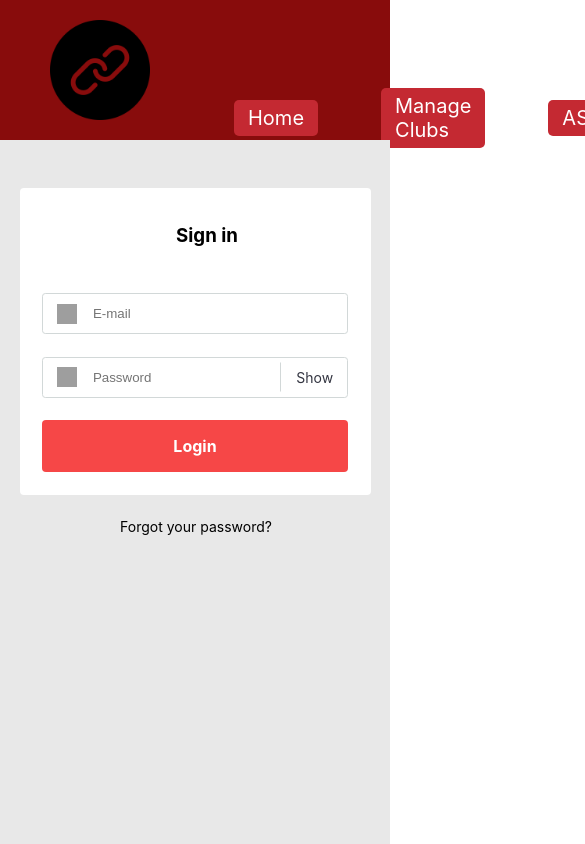
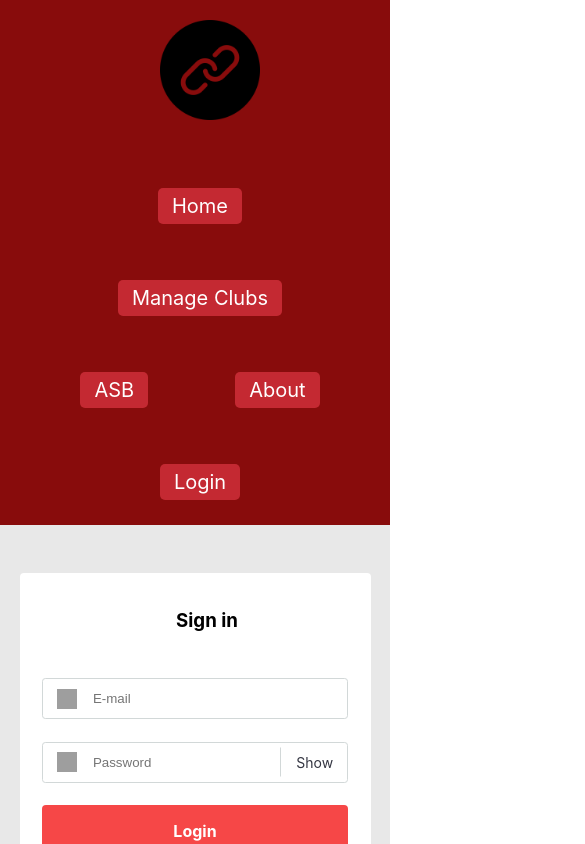
Before and after one commit to FieryXY/club-website, a React (Create React App) app: page /login in a window 390 px wide. Shown: the top 844 px of the page, 585 px wide, since content can reach past the window. Built offline with nearby package versions, Linux system fonts and the light colour scheme; grey boxes are pictures that could not be loaded.

Commit message:
Made Navbar CSS more flexible for other screen sizes

```diff
--- a/src/ClubService.js
+++ b/src/ClubService.js
@@ -1,19 +1,19 @@
-
 const development = true;
 const BackEndURL = "http://localhost:8080/";
 
-const doLogin = (userName, password) => {
+class ClubService {
+    doLogin(userName, password) {
         const Body = {
-        "email" : userName,
+            "username" : userName,
             "password" : password
         };
-    return fetch(BackEndURL + "api/auth/login", {
+        return fetch(BackEndURL + "login", {
             "headers":  {"Content-Type" : "application/json"},
             "method" : "POST",
             "mode" : "cors",
             "body" : JSON.stringify(Body)
         })
     }
-module.exports = {
-    doLogin,
-};
+}
+
+export default new ClubService();
--- a/src/Nav.css
+++ b/src/Nav.css
@@ -12,9 +12,10 @@
   }
 
   nav {
-    width: 100%;
+    width: max(100%, fit-content);
     padding: 20px;
-    height: 140px;
+    padding-bottom: 1px;
+    height: auto;
     background-color: rgb(136,12,12);
 
     display: block;
@@ -31,7 +32,7 @@
 
   .button {
     margin-top: 20px;
-    margin-left: 15px;
+    margin-left: 10px;
     padding: 6px;
     padding-left: 14px;
     padding-right: 14px;
@@ -41,15 +42,26 @@
     color: white;
     font-size: 20px;
     text-decoration: none;
-
-    float: right;
   }
 
   .nav-links {
-    width: 50%;
+    width: fit-content;
     display: flex;
-    float: right;
+    margin-left: auto;
+    margin-right: 0;
     justify-content: space-around;
     align-items: center;
+    flex-direction: row;
     list-style: none;
   }
+
+@media only screen and (max-width: 720px) {
+  nav {
+    display: flex;
+    flex-direction: row;
+    flex-wrap: wrap;
+  }
+  .nav-links {
+    flex-wrap: wrap;
+  }
+}
--- a/src/components/featuredPage.js
+++ b/src/components/featuredPage.js
@@ -2,6 +2,9 @@ import React from "react";
 import FeaturedClubContent from "./featuredClubContent";
 
 function featuredPage() {
+
+  const {currentClubIndex, setCurrentClubIndex} = useState(0);
+
   return (
     <div className="featured-page-body">
       <div className="featured-clubs-container">
--- a/src/login.js
+++ b/src/login.js
@@ -1,8 +1,11 @@
 import React, { useState } from 'react';
 import { render } from 'react-dom';
 import "./login.css"
-import { doLogin } from './ClubService.js';
+import ClubService from './ClubService.js';
 const Login = (props) => {
+
+    console.log(ClubService.doLogin);
+
     const [userName, setUserName] = useState("");
     const [password, setPassword] = useState("");
     const [badLogin, setBadLogin] = useState("");
@@ -18,8 +21,13 @@ const Login = (props) => {
     const changePassword = (e) => {
         setPassword(e.target.value);
     }
+
+
+
+
+
     const onLogin = (e) => {
-        doLogin(userName, password).then(response => response.json()).then(json => {
+        ClubService.doLogin(userName, password).then(response => response.json()).then(json => {
             if(json["status"]) {
               if(json["status"] === 401) {
                 if(json["message"].toLowerCase().includes("email")) setBadLogin("email");
```
Lines whose indentation alone changed are shown as unchanged.
